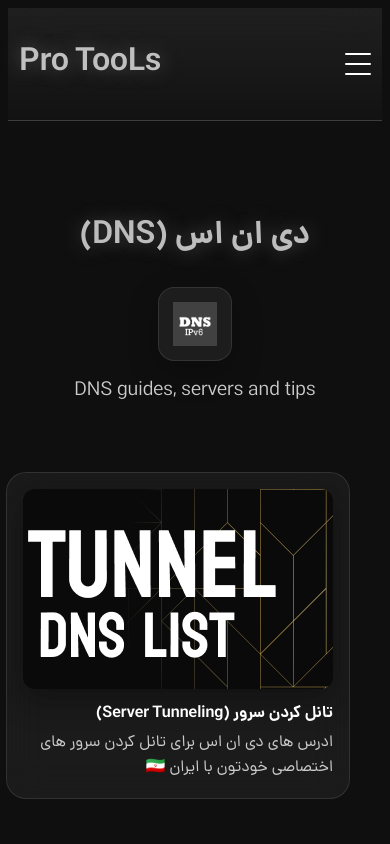
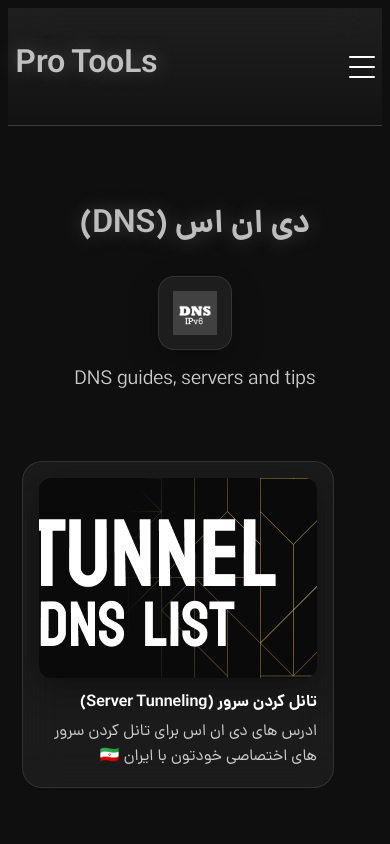
Before and after one commit to amirphpp800/TooLs, a plain HTML site: page Pages/dns.html in a window 390 px wide. Shown: the top 844 px of the page. Drawn offline with Linux system fonts and the light colour scheme.

Commit message:
Update styles.css

```diff
--- a/styles.css
+++ b/styles.css
@@ -146,12 +146,11 @@ body {
 
 /* Header */
 .header {
-    position: static;
-    top: 0;
+    position: relative;
     width: 100%;
-    background: rgba(var(--bg-rgb), 0.55);
-    backdrop-filter: blur(26px) saturate(160%);
-    -webkit-backdrop-filter: blur(26px) saturate(160%);
+    background: rgba(var(--bg-rgb), 0.85);
+    backdrop-filter: blur(20px) saturate(140%);
+    -webkit-backdrop-filter: blur(20px) saturate(140%);
     border-bottom: 1px solid var(--border-strong);
     z-index: 1000;
     transition: all 0.3s ease;
@@ -176,6 +175,7 @@ body {
     height: 3px;
     z-index: 1200;
     pointer-events: none;
+    display: none;
 }
 .scroll-progress span {
     display: block;
@@ -189,10 +189,10 @@ body {
     display: flex;
     justify-content: space-between;
     align-items: center;
-    padding: 0.75rem 5%;
+    padding: 1rem 5%;
     max-width: 1200px;
     margin: 0 auto;
-    min-height: 60px;
+    min-height: 70px;
 }
 
 /* Header layout: menu items right, logo left, hamburger right */
@@ -548,6 +548,9 @@ body {
     display: grid;
     grid-template-columns: 1fr;
     gap: 1.2rem;
+    margin-top: 2rem;
+    justify-items: center;
+    place-items: center;
 }
 
 .article-card {
@@ -653,6 +656,8 @@ body {
     grid-template-columns: 1fr;
     gap: 1.5rem;
     margin-top: 2rem;
+    justify-items: center;
+    place-items: center;
 }
 
 .dns-server-card {
@@ -848,6 +853,8 @@ body {
     grid-template-columns: repeat(auto-fit, minmax(350px, 1fr));
     gap: 2rem;
     margin-top: 3rem;
+    justify-items: center;
+    place-items: center;
 }
 
 .glass-card {
@@ -1177,8 +1184,8 @@ body {
 /* Responsive Design */
 @media (max-width: 768px) {
     .navbar {
-        padding: 0.25rem 3%;
-        min-height: 42px;
+        padding: 0.5rem 3%;
+        min-height: 50px;
     }
 
     .nav-menu {
@@ -1276,6 +1283,8 @@ body {
     .cards-grid {
         grid-template-columns: 1fr;
         gap: 1.5rem;
+        justify-items: center;
+        place-items: center;
     }
 
     .glass-card {
@@ -1284,15 +1293,20 @@ body {
 
     /* Center cards on mobile and limit width for better alignment */
     .articles-grid,
-    .dns-servers-grid {
+    .dns-servers-grid,
+    .cards-grid {
         justify-items: center;
+        display: grid;
+        place-items: center;
     }
 
     .article-card,
-    .dns-server-card {
+    .dns-server-card,
+    .glass-card {
         width: 100%;
-        max-width: 520px;
-        margin-inline: auto;
+        max-width: 400px;
+        margin: 0 auto;
+        justify-self: center;
     }
 
     .stats {
@@ -1312,16 +1326,21 @@ body {
 }
 
 @media (max-width: 480px) {
+    .navbar {
+        padding: 0.4rem 2%;
+        min-height: 45px;
+    }
+
     .hero {
         padding: 0 1rem;
     }
 
     .hero-title {
-        font-size: 2.5rem;
+        font-size: 2.2rem;
     }
 
     .section {
-        padding: 4rem 1rem;
+        padding: 3rem 1rem;
     }
 
     .container {
@@ -1330,11 +1349,20 @@ body {
 
     .glass-card {
         padding: 1rem;
+        max-width: 350px;
     }
 
     .btn {
         padding: 0.8rem 1.5rem;
         font-size: 1rem;
+    }
+
+    /* Further improve card centering on very small screens */
+    .cards-grid,
+    .articles-grid,
+    .dns-servers-grid {
+        padding: 0 1rem;
+        justify-content: center;
     }
 }
 
```
